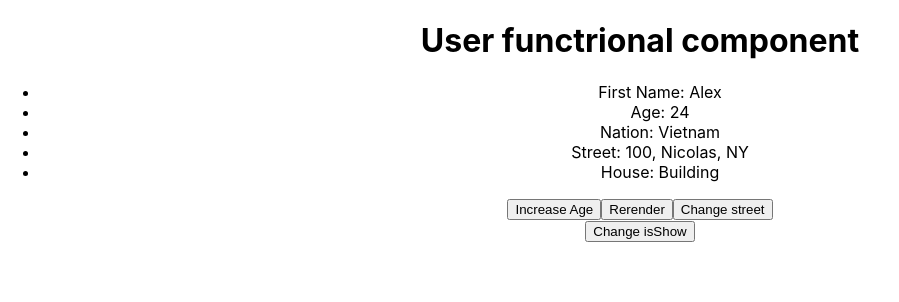
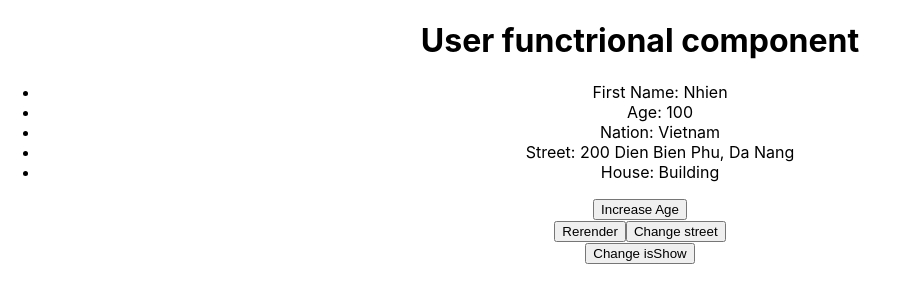
Before and after one commit to TBHNhien/ReactjsSuper-duthanhduoc, a React (Create React App) app in the folder CSSTrongReact/myapp/: page / in a window 1280 px wide. Shown: the top 302 px of the page, without its empty margins (0-899 px from the left). Built offline with nearby package versions, Linux system fonts and the light colour scheme.

Commit message:
Bài 102: useContext

```diff
--- /dev/null
+++ b/CSSTrongReact/myapp/src/Profile.jsx
@@ -0,0 +1,19 @@
+import React, { useContext } from 'react'
+import { UserContext } from './User'
+
+export default function Profile() {
+  const value = useContext(UserContext)
+  console.log(value)
+  return (
+    <div>
+      {' '}
+      <ul>
+        <li>First Name: {value.firstName}</li>
+        <li>Age: {value.age}</li>
+        <li>Nation: {value.address.nation}</li>
+        <li>Street: {value.address.city.street}</li>
+        <li>House: {value.address.city.house}</li>
+      </ul>
+    </div>
+  )
+}
--- a/CSSTrongReact/myapp/src/User.jsx
+++ b/CSSTrongReact/myapp/src/User.jsx
@@ -1,8 +1,10 @@
 import React, { useEffect } from 'react'
 import { useState } from 'react'
+import UserProfile from './UserProfile'
+import { createContext } from 'react'
 
 const initialAddress = () => {
-  console.log('initialAddress')
+  // console.log('initialAddress')
   return {
     nation: 'Vietnam',
     city: {
@@ -25,6 +27,19 @@ const getAddress = () => {
     }, 3000)
   })
 }
+
+export const UserContext = createContext({
+  address: {
+    nation: 'Vietnam',
+    city: {
+      street: '200 Dien Bien Phu, Da Nang',
+      house: 'Building'
+    }
+  },
+  age: 100,
+  firstName: 'Nhien',
+  increaseAge: () => {}
+})
 
 export default function User() {
   const [firstName, setFirstName] = useState('Alex')
@@ -63,7 +78,7 @@ export default function User() {
     })
   }
 
-  console.log('Re-render')
+  // console.log('Re-render')
 
   //giống componentDidUpdate , effect function chạy lại
   // mỗi khi component re-render
@@ -75,7 +90,7 @@ export default function User() {
   //Thường dùng để gọi API
   useEffect(() => {
     // console.log(document.getElementsByTagName('li'))
-    console.log('useEffect giống componentDidMount')
+    // console.log('useEffect giống componentDidMount')
     getAddress().then((res) => {
       setAddress((prevAddress) => {
         const newAddress = { ...prevAddress }
@@ -89,25 +104,20 @@ export default function User() {
     }
   }, [])
 
-  useEffect(() => {
-    console.log('age', age)
-    return () => {
-      console.log('Clean Age')
-    }
-  }, [age])
+  // useEffect(() => {
+  //   console.log('age', age)
+  //   return () => {
+  //     console.log('Clean Age')
+  //   }
+  // }, [age])
 
   return (
     <div>
       <div>
         <h1>User functrional component</h1>
-        <ul>
-          <li>First Name: {firstName}</li>
-          <li>Age: {age}</li>
-          <li>Nation: {address.nation}</li>
-          <li>Street: {address.city.street}</li>
-          <li>House: {address.city.house}</li>
-        </ul>
-        <button onClick={increaseAge}>Increase Age</button>
+
+        <UserProfile />
+
         <button onClick={rerender}>Rerender</button>
         <button onClick={changeStreet}>Change street</button>
       </div>
--- /dev/null
+++ b/CSSTrongReact/myapp/src/UserProfile.jsx
@@ -0,0 +1,13 @@
+import { useContext } from 'react'
+import Profile from './Profile'
+import { UserContext } from './User'
+
+export default function UserProfile() {
+  const { increaseAge } = useContext(UserContext)
+  return (
+    <div>
+      <Profile />
+      <button onClick={increaseAge}>Increase Age</button>
+    </div>
+  )
+}
```
